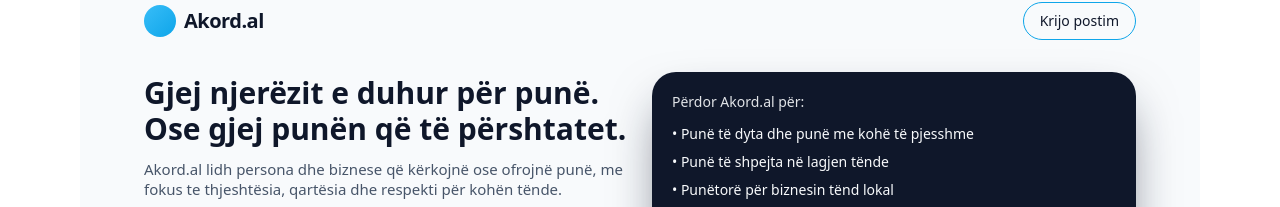
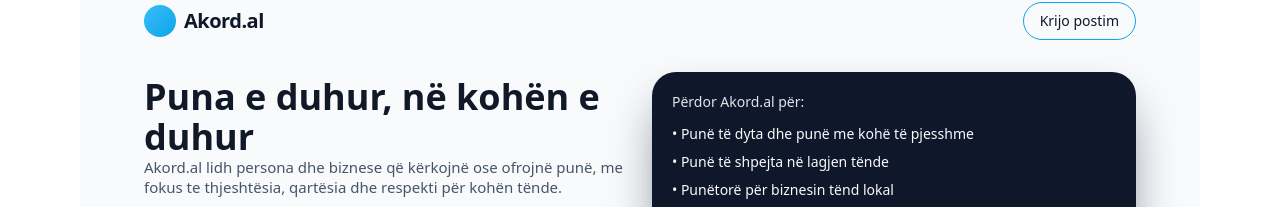
Before and after one commit to akord14/dakord, a Next.js app: page / in a window 1280 px wide. Shown: the part 182-389 px from the top of the page. Built offline with nearby package versions, Linux system fonts and the light colour scheme; no server answers; the database is empty.

Commit message:
Update homepage slogan

```diff
--- a/app/page.tsx
+++ b/app/page.tsx
@@ -75,11 +75,10 @@ export default async function HomePage() {
         {/* HERO */}
         <section className="mb-8 grid gap-6 md:grid-cols-2 md:items-center">
           <div>
-            <h1 className="mb-3 text-2xl font-semibold leading-snug text-slate-900 sm:text-3xl">
-              Gjej njerëzit e duhur për punë.
-              <br />
-              Ose gjej punën që të përshtatet.
-            </h1>
+            <h1 className="text-3xl font-bold text-gray-900 leading-tight md:text-4xl">
+  Puna e duhur, në kohën e duhur
+</h1>
+
             <p className="mb-5 text-sm text-slate-600 sm:text-[15px]">
               Akord.al lidh persona dhe biznese që kërkojnë ose ofrojnë punë,
               me fokus te thjeshtësia, qartësia dhe respekti për kohën tënde.
```
